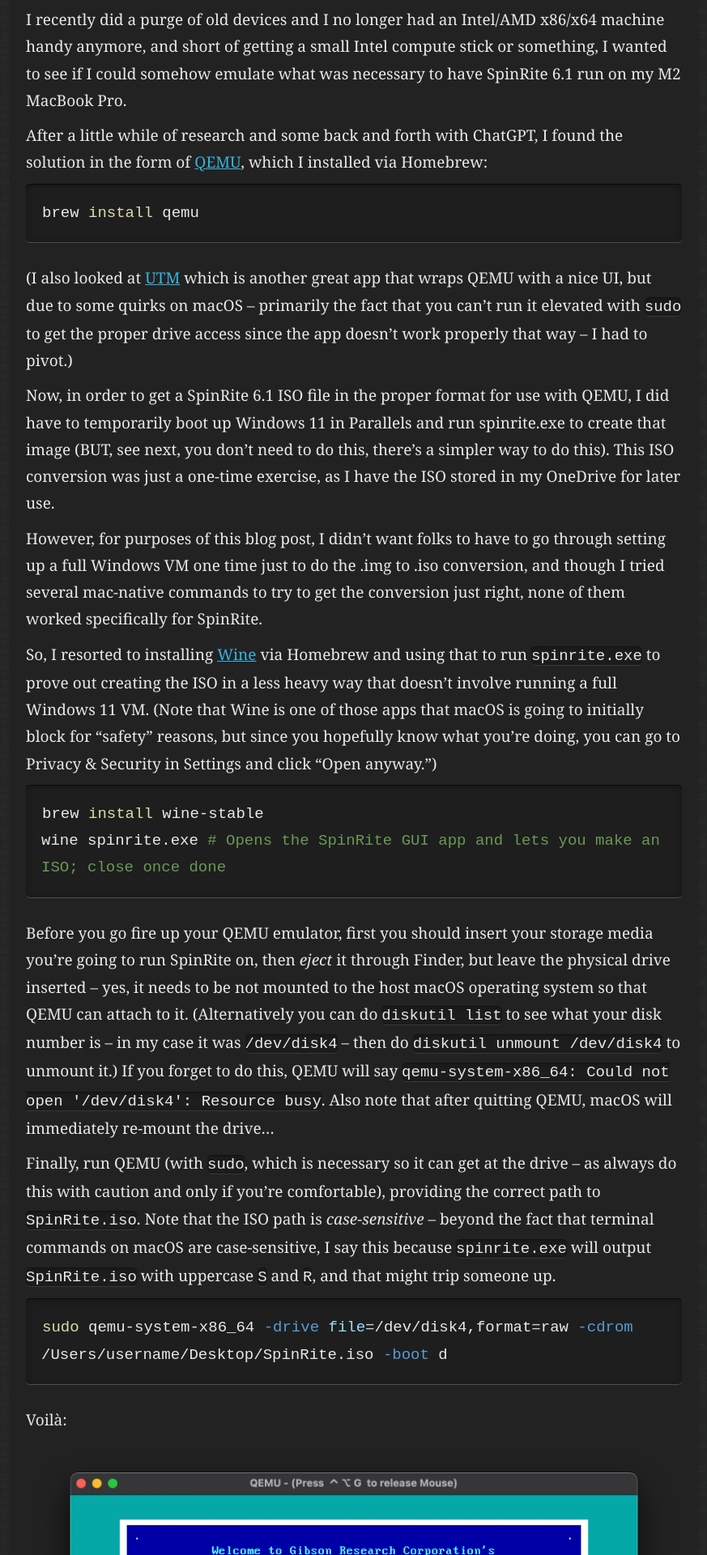
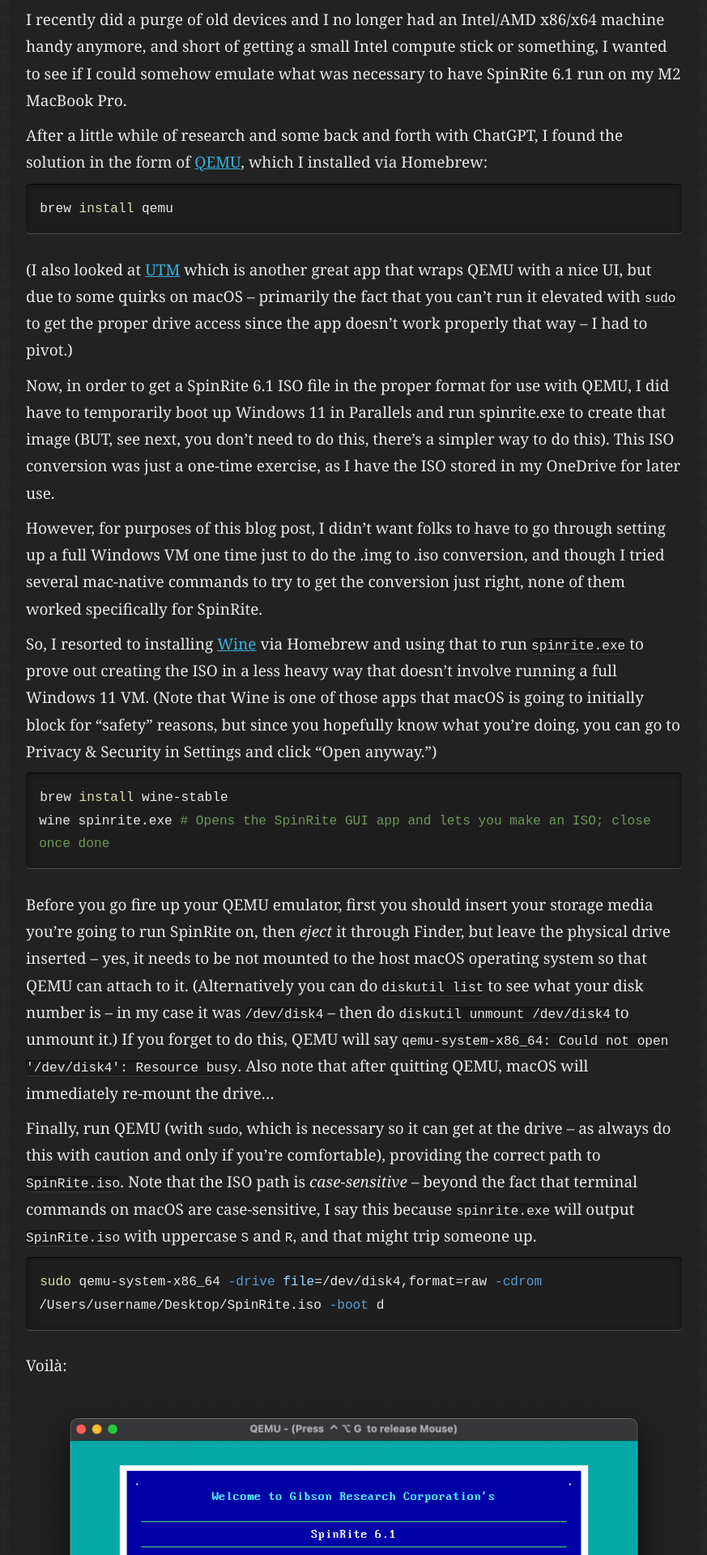
Before and after one commit to ryanspletzer/ryanspletzer.github.io, a Jekyll site: the page built from _posts/2024-12-19-running-spinrite-on-apple-silicon.md, in a window 1280 px wide. Shown: the part 822-2742 px from the top of the page at 81% size, without its empty margins (57-930 px from the left). Built offline with Jekyll 4.4.1, drawn with Linux system fonts in a browser that asks for light colours.

Commit message:
Reduce code font size to 85% for better visual balance
Inline code and code blocks were inheriting the 19px body font size,
which felt oversized due to the wider character width of monospace fonts.
Setting code/pre to 85% (~16px) matches the convention used by GitHub,
MDN, and most technical blogs. A font-size: inherit rule on pre > code
prevents the reduction from compounding when code is nested inside pre.

Co-Authored-By: Claude Opus 4.6 <noreply@anthropic.com>

```diff
--- a/_sass/code.scss
+++ b/_sass/code.scss
@@ -1,3 +1,8 @@
+code,
+pre {
+  font-size: 85%;
+}
+
 // Embedded code snippets
 .highlight {
   margin-bottom: 1.5em;
@@ -44,5 +49,8 @@ pre > code {
   background-color: var(--color-code-bg);
   border: 1px solid var(--color-code-bg);
 }
+pre > code {
+  font-size: inherit;
+}
 
 .lineno { border-right: dashed 1px var(--color-code-lineno) !important; color: var(--color-code-lineno); padding-right: 0.3125rem; padding-left: 0 !important; }
```
